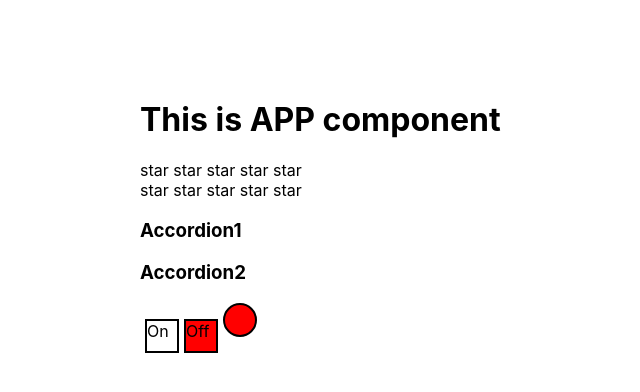
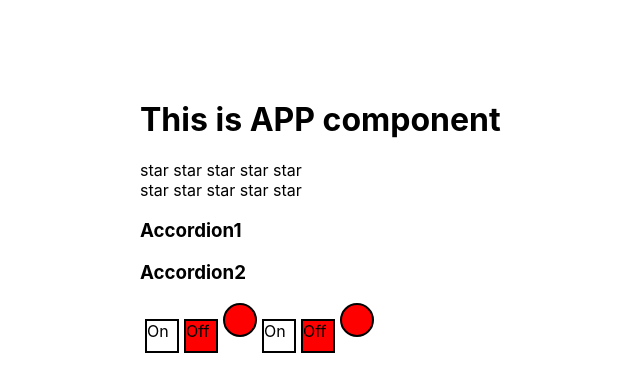
Before and after one commit to Olga841/react-kabzda-kak-podrbno, a React (Create React App) app: page / in a window 1280 px wide. Shown: the top 392 px of the page, without its empty margins (300-940 px from the left). Built offline with nearby package versions, Linux system fonts and the light colour scheme.

Commit message:
Add & Refactor UncontrolledOnOff.tsx

```diff
--- a/src/App.tsx
+++ b/src/App.tsx
@@ -5,6 +5,7 @@ import {UncontrolledRating, RatingValueType} from "./UncontrolledRating";
 import {OnOff} from "./OnOff";
 import {Rating} from "./Rating";
 import {ControlledAccordion} from "./ControlledAccordion";
+import {UncontrolledOnOff} from "./UncontrolledOnOff";
 
 type AppTitlePropsType = {
     title: string
@@ -13,6 +14,7 @@ type AppTitlePropsType = {
 function App() {
     const [ratingValue, setRatingValue] = useState<RatingValueType>(0)
     const [collapsed, setCollapsed] = useState<boolean>(false)
+    const [on, setOn] = useState(false)
     console.log('App rendering...')
     return (
         <div className={s.app}>
@@ -22,6 +24,7 @@ function App() {
             <Accordion title={'Accordion1'} />
             <ControlledAccordion title={'Accordion2'} collapsed={collapsed} onClick={setCollapsed}/>
             <OnOff />
+            <UncontrolledOnOff on={on} onClick={setOn}/>
         </div>
     );
 }
--- /dev/null
+++ b/src/UncontrolledOnOff.tsx
@@ -0,0 +1,43 @@
+import React, {useState} from "react";
+
+type UncontrolledOnOffPropsType = {
+    on: boolean
+    onClick: (on: boolean) => void
+}
+
+export function UncontrolledOnOff(props: UncontrolledOnOffPropsType) {
+
+    const onStyles = {
+        width: '30px',
+        height: '30px',
+        border: '2px solid black',
+        marginLeft: '5px',
+        background: props.on ? 'green' : 'white',
+        display: 'inline-block'
+    }
+    const offStyles = {
+        width: '30px',
+        height: '30px',
+        border: '2px solid black',
+        marginLeft: '5px',
+        background: props.on ? 'white' : 'red',
+        display: 'inline-block'
+    }
+    const indicatorStyles = {
+        width: '30px',
+        height: '30px',
+        borderRadius: '30px',
+        border: '2px solid black',
+        marginLeft: '5px',
+        background: props.on ? 'green' : 'red',
+        display: 'inline-block'
+    }
+
+    return (
+        <>
+            <div onClick={() => props.onClick(!props.on)} style={onStyles}>On</div>
+            <div onClick={() => props.onClick(!props.on)} style={offStyles}>Off</div>
+            <div style={indicatorStyles}></div>
+        </>
+    )
+}
```
